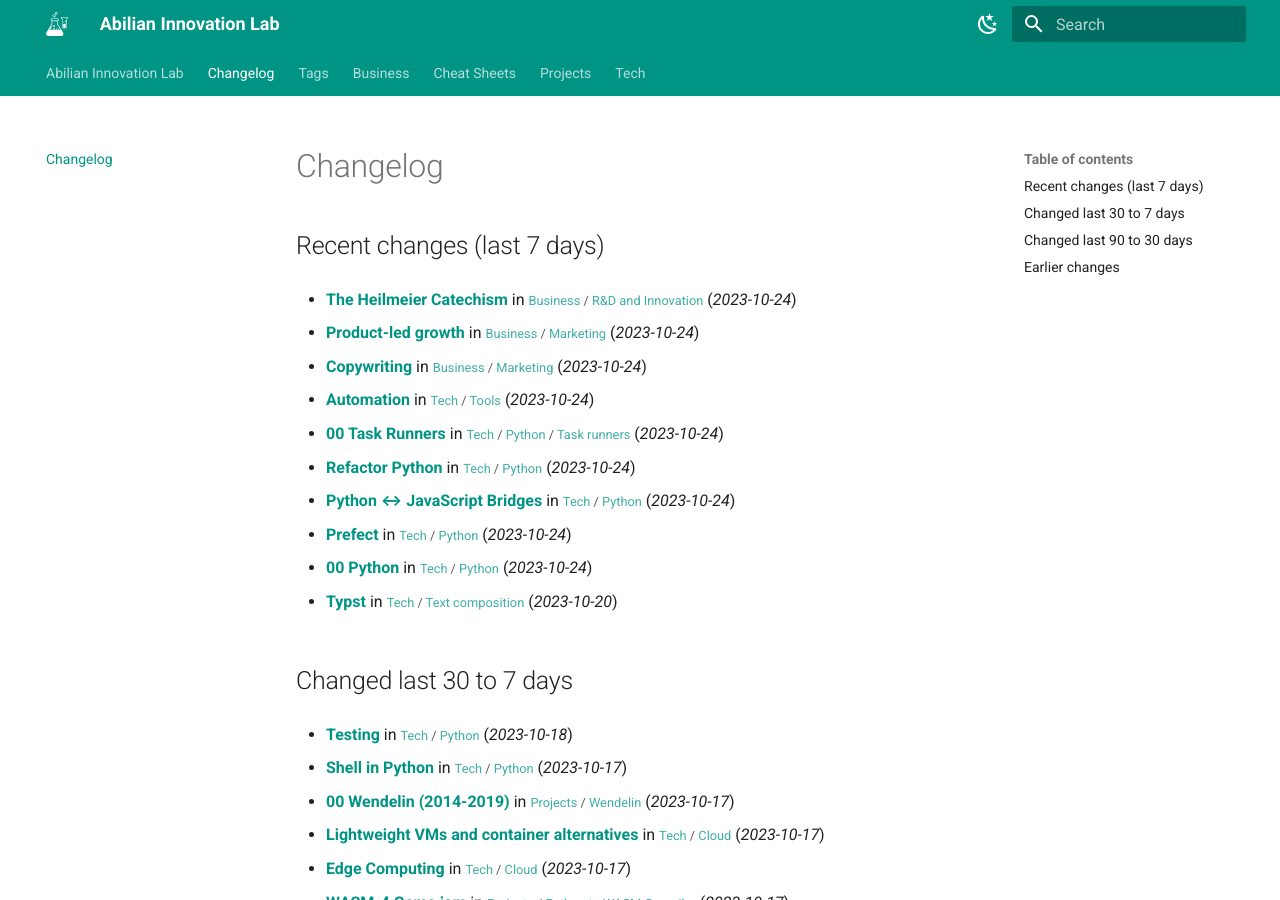
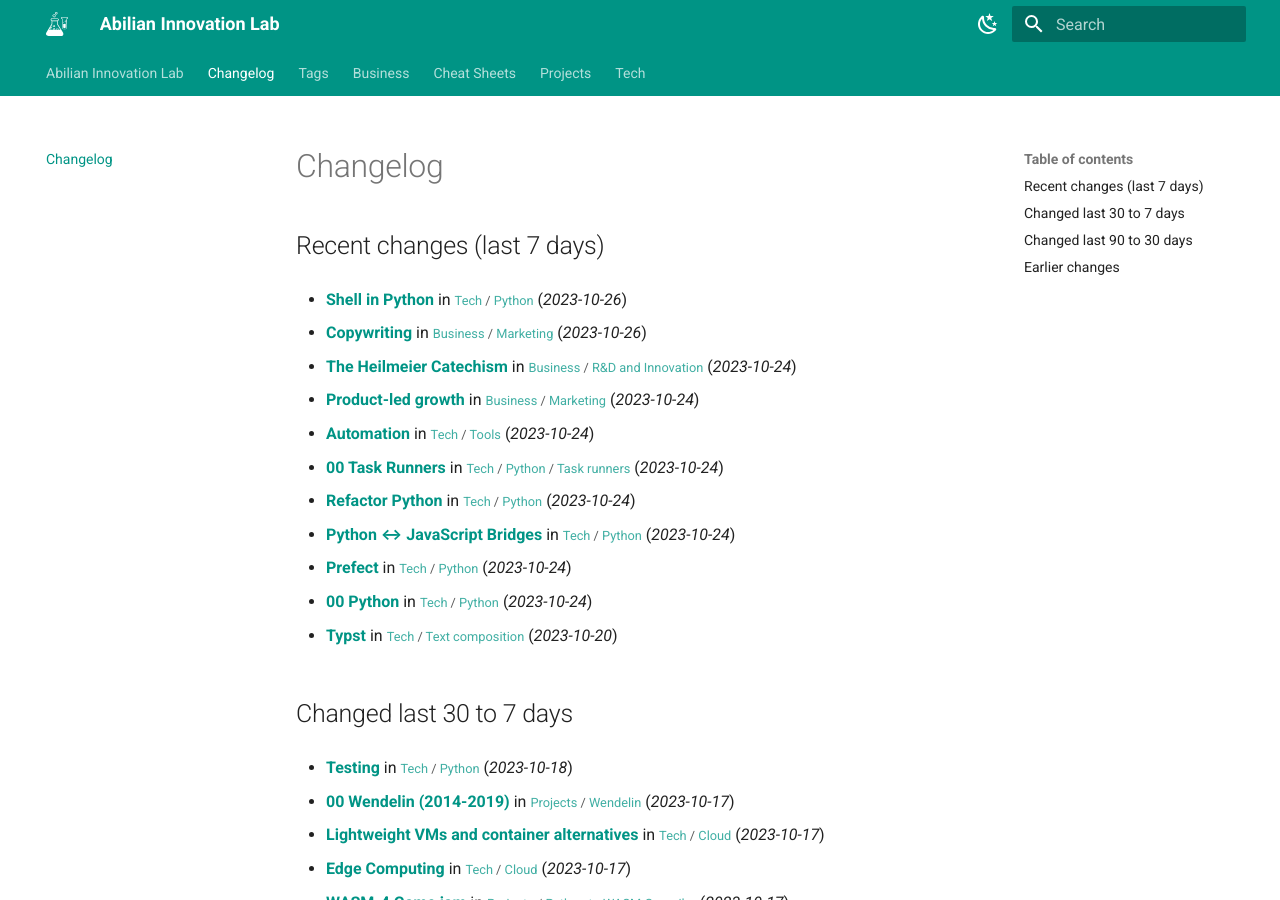
Before and after one commit to abilian/lab.abilian.com, an MkDocs documentation site: the page built from docs/changelog.md, in a window 1280 px wide and 900 px high. Built offline with MkDocs 1.6.1 and Material for MkDocs 9.7.7, drawn with Linux system fonts in a browser that asks for light colours; comment, search, counter and statistics services are not loaded; some of the changed lines change nothing that is shown.

Commit message:
Update content

```diff
--- a/docs/changelog.md
+++ b/docs/changelog.md
@@ -2,11 +2,13 @@
 
 ## Recent changes (last 7 days)
 
+- **[Shell in Python](/Tech/Python/Shell in Python/)** in <small>[Tech](/Tech/00 Technology/) / [Python](/Tech/Python/(Pretty) tables in Python/)</small> (*2023-10-26*)
+
+- **[Copywriting](/Business/Marketing/Copywriting/)** in <small>[Business](/Business/00 Business/) / [Marketing](/Business/Marketing/Copywriting/)</small> (*2023-10-26*)
+
 - **[The Heilmeier Catechism](/Business/R&D and Innovation/The Heilmeier Catechism/)** in <small>[Business](/Business/00 Business/) / [R&D and Innovation](/Business/R&D and Innovation/Technology Readiness Level/)</small> (*2023-10-24*)
 
 - **[Product-led growth](/Business/Marketing/Product-led growth/)** in <small>[Business](/Business/00 Business/) / [Marketing](/Business/Marketing/Copywriting/)</small> (*2023-10-24*)
-
-- **[Copywriting](/Business/Marketing/Copywriting/)** in <small>[Business](/Business/00 Business/) / [Marketing](/Business/Marketing/Copywriting/)</small> (*2023-10-24*)
 
 - **[Automation](/Tech/Tools/Automation/)** in <small>[Tech](/Tech/00 Technology/) / [Tools](/Tech/Tools/Automation/)</small> (*2023-10-24*)
 
@@ -27,8 +29,6 @@
 ## Changed last 30 to 7 days
 
 - **[Testing](/Tech/Python/Testing/)** in <small>[Tech](/Tech/00 Technology/) / [Python](/Tech/Python/(Pretty) tables in Python/)</small> (*2023-10-18*)
-
-- **[Shell in Python](/Tech/Python/Shell in Python/)** in <small>[Tech](/Tech/00 Technology/) / [Python](/Tech/Python/(Pretty) tables in Python/)</small> (*2023-10-17*)
 
 - **[00 Wendelin (2014-2019)](/Projects/Wendelin/00 Wendelin (2014-2019)/)** in <small>[Projects](/Projects/00Projects/) / [Wendelin](/Projects/Wendelin/00 Wendelin (2014-2019)/)</small> (*2023-10-17*)
 
```
